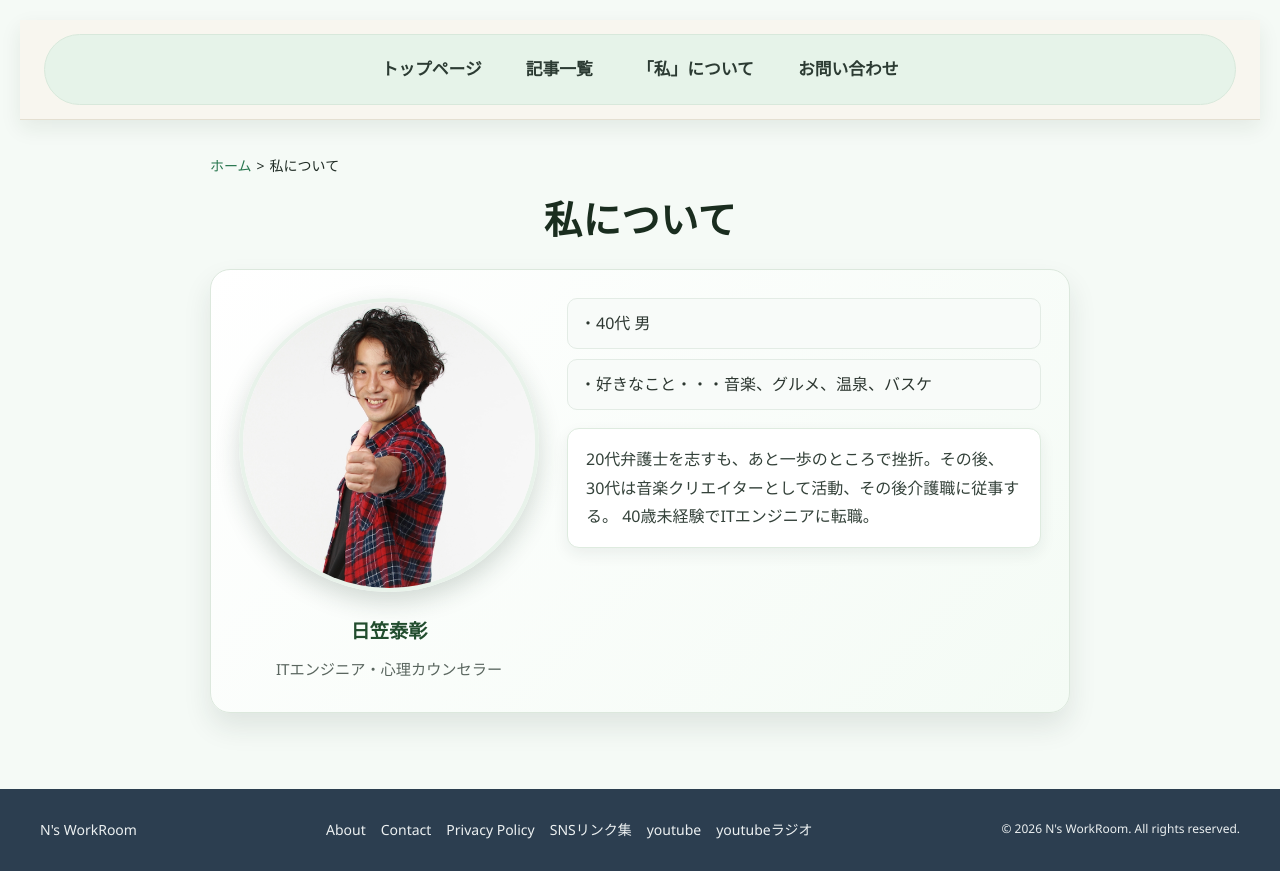
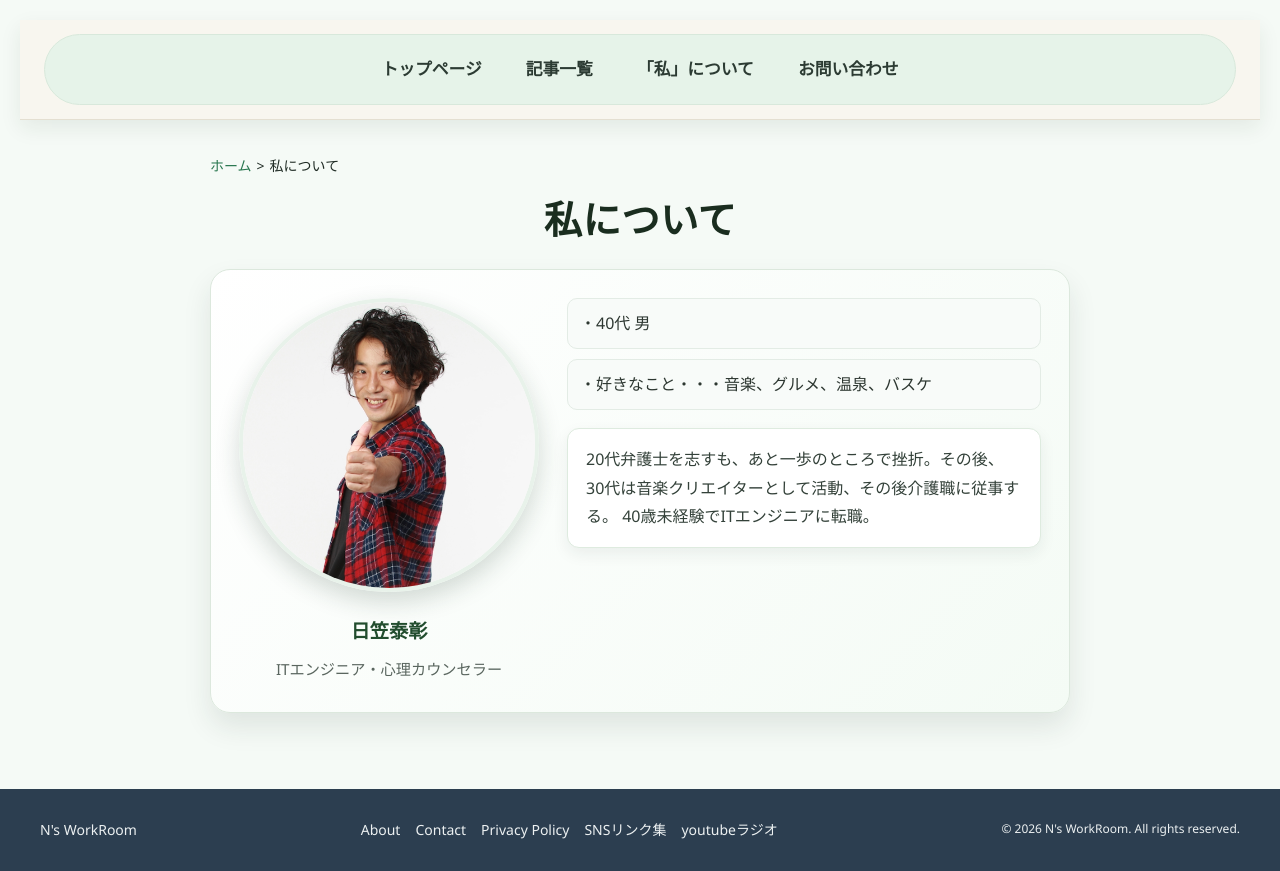
Before and after one commit to yasuhikasa/nshinri, a Next.js app: page /aboutme in a window 1280 px wide. Built offline with nearby package versions, Linux system fonts and the light colour scheme.

Commit message:
リンク修正

```diff
--- a/src/components/Footer.tsx
+++ b/src/components/Footer.tsx
@@ -19,9 +19,6 @@ const Footer = () => {
           <Link href="https://lit.link/litA07" legacyBehavior>
             <a>SNSリンク集</a>
           </Link>
-          <Link href="https://www.youtube.com/@hikachu-t3e" legacyBehavior>
-            <a>youtube</a>
-          </Link>
           <Link href="https://www.youtube.com/@yao7783" legacyBehavior>
             <a>youtubeラジオ</a>
           </Link>
```
